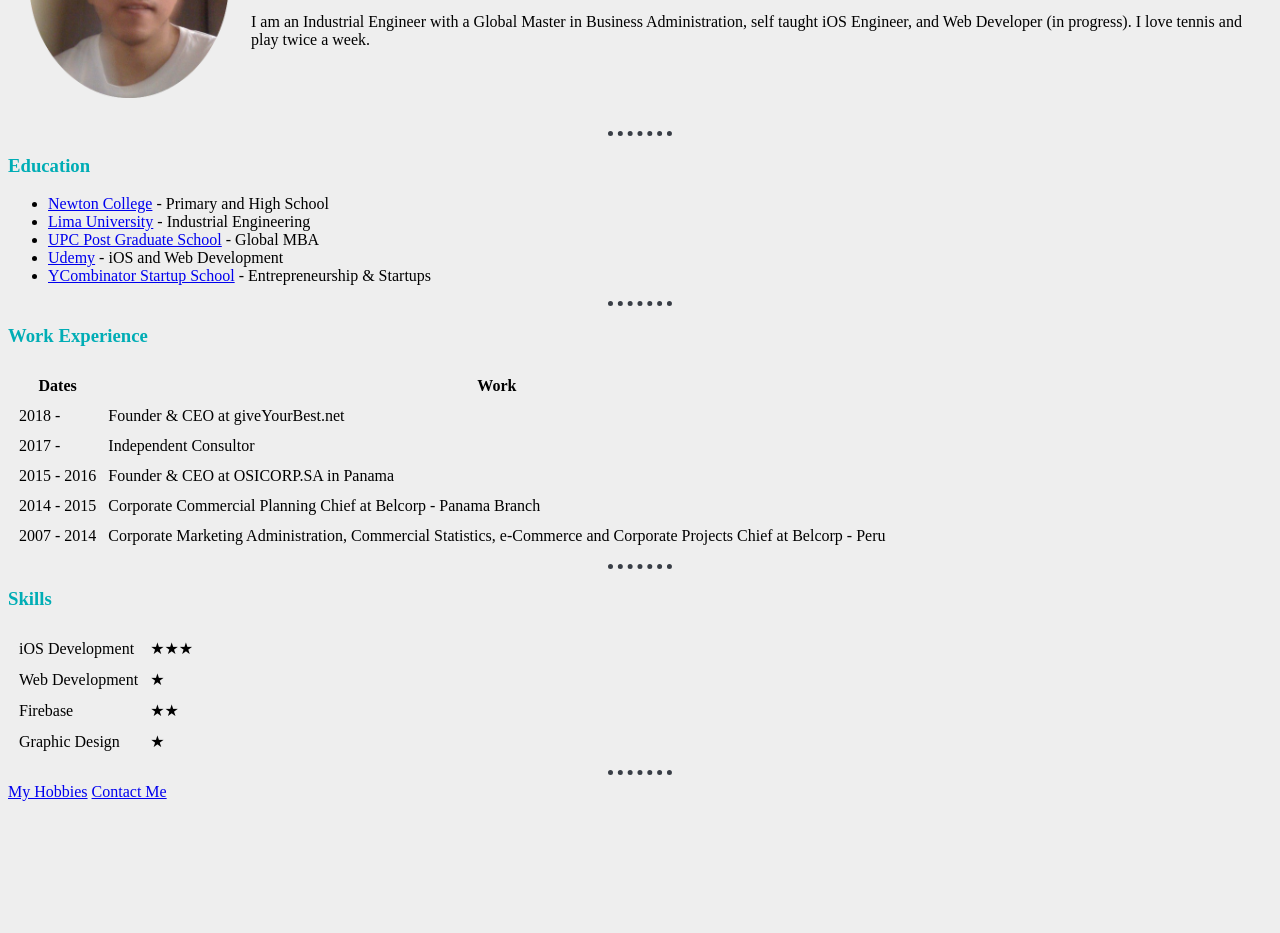
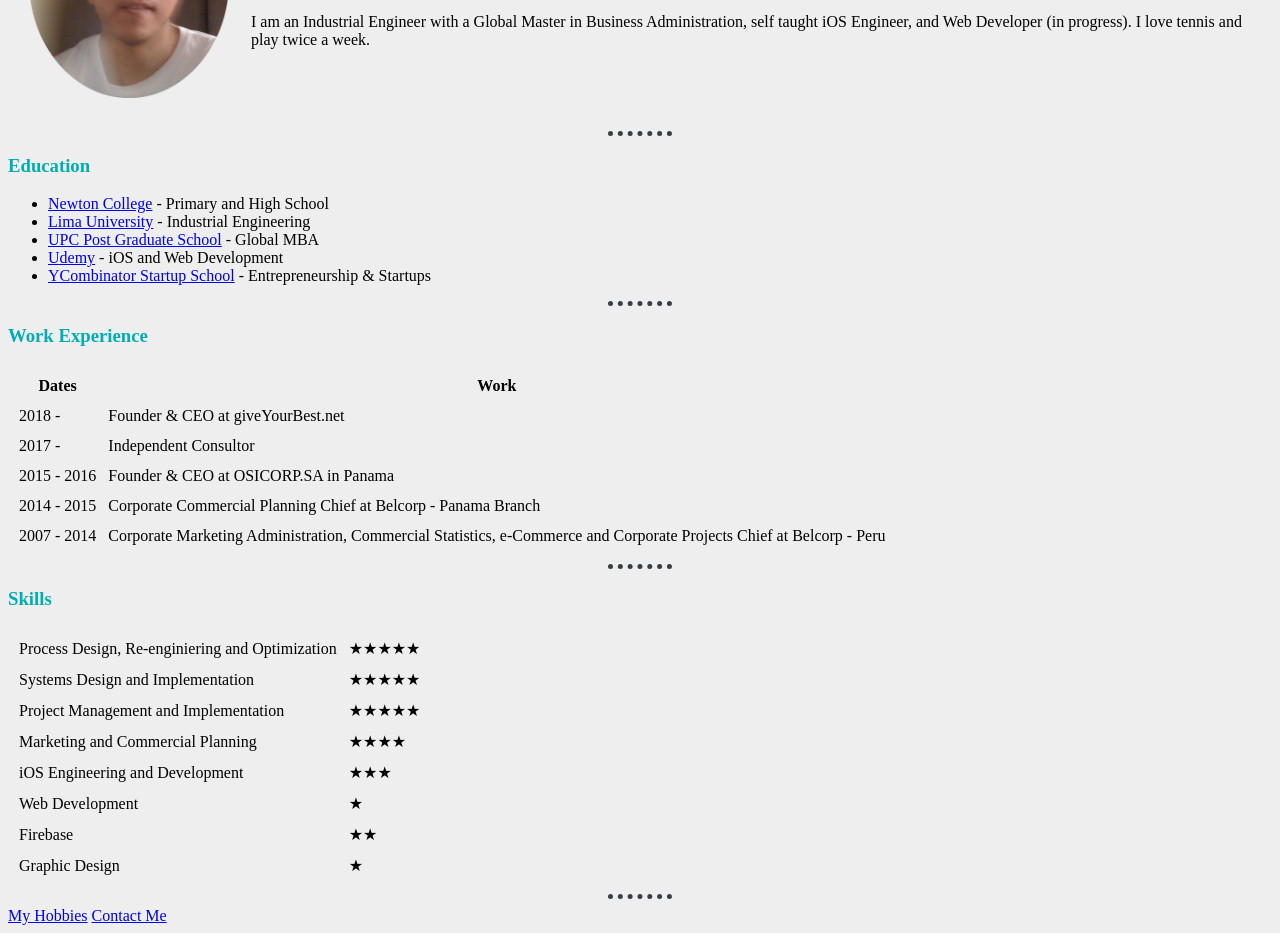
Before and after one commit to doctorporto/cv, a plain HTML site: page index.html in a window 1280 px wide. Shown: the part 167-1100 px from the top of the page. Before the commit the page ends 976 px from the top, so only its background shows below. Drawn offline with Linux system fonts and the light colour scheme.

Commit message:
Skills update

```diff
--- a/index.html
+++ b/index.html
@@ -63,7 +63,23 @@
   <table cellspacing="10">
     <tbody>
       <tr>
-        <td>iOS Development</td>
+        <td>Process Design, Re-enginiering and Optimization</td>
+        <td>★★★★★</td>
+      </tr>
+      <tr>
+        <td>Systems Design and Implementation</td>
+        <td>★★★★★</td>
+      </tr>
+      <tr>
+        <td>Project Management and Implementation</td>
+        <td>★★★★★</td>
+      </tr>
+      <tr>
+        <td>Marketing and Commercial Planning</td>
+        <td>★★★★</td>
+      </tr>
+      <tr>
+        <td>iOS Engineering and Development</td>
         <td>★★★</td>
       </tr>
       <tr>
```
